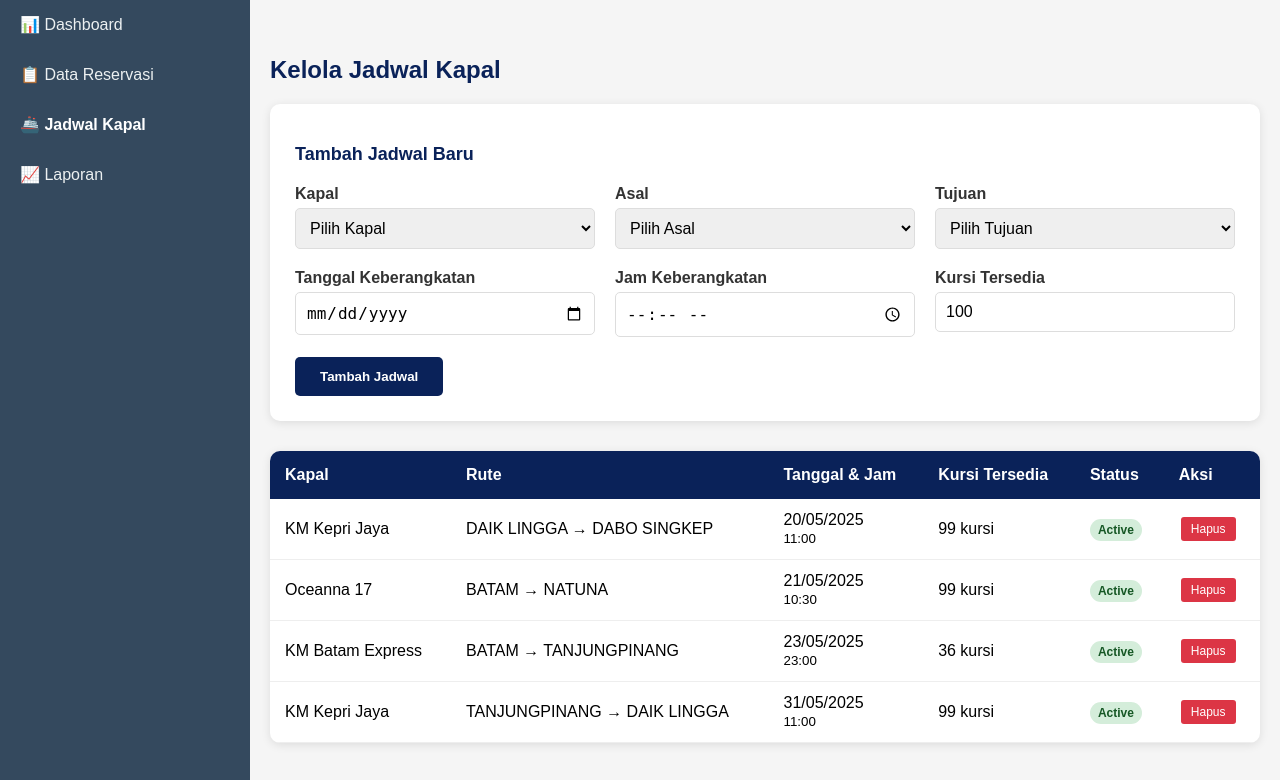
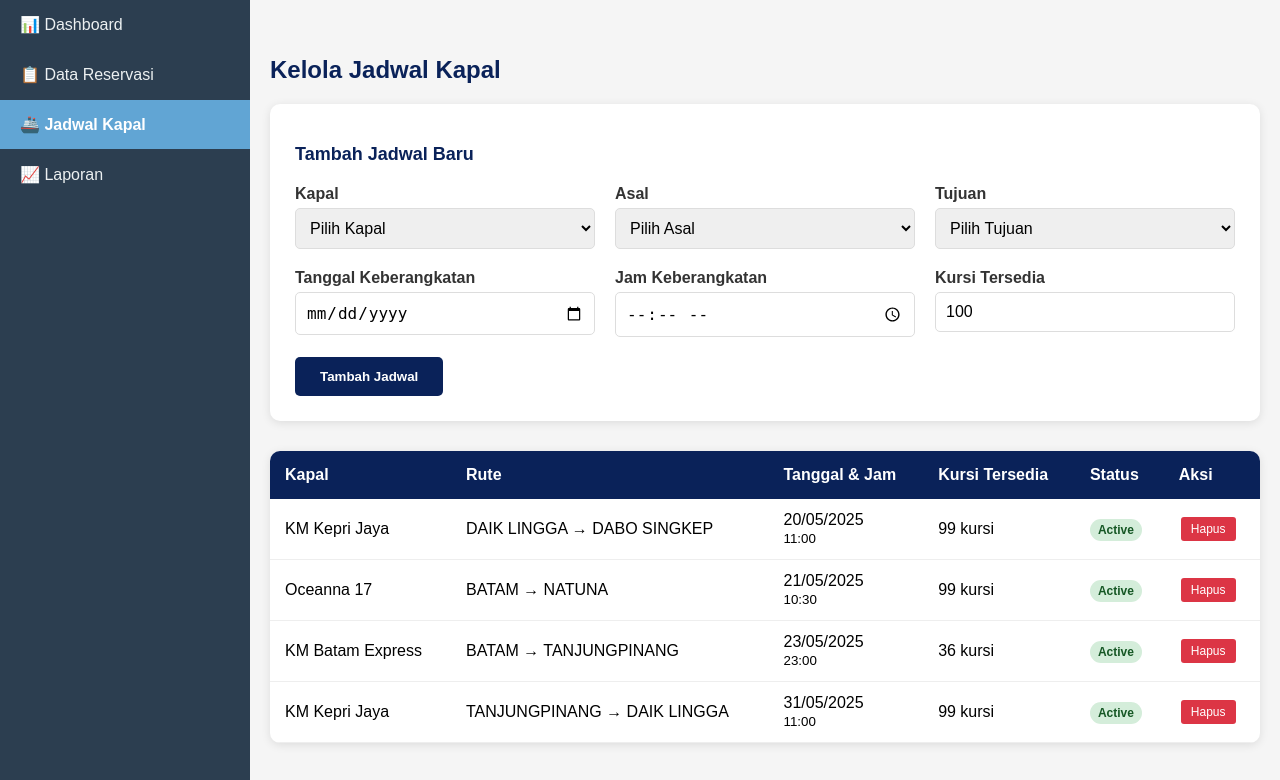
Before and after one commit to zerohige/Pelayaran-Kepri, a PHP site: page /pelayaran_kepri/admin_jadwal.php in a window 1280 px wide. Shown: the part 60-840 px from the top of the page. Run offline with PHP 8.4, Linux system fonts and the light colour scheme; the visitor is signed in with stand-in values (Sample User, id 1); data comes from the database, SQL or seed files in the repository.

Commit message:
Update sidebar.css

```diff
--- a/css/sidebar.css
+++ b/css/sidebar.css
@@ -1,7 +1,7 @@
 /* Sidebar */
 .sidebar {
     width: 250px;
-    background-color:#34495e;
+    background-color:#2C3E50;
     height: 100vh;
     position: fixed;
     left: 0;
@@ -20,7 +20,7 @@
 
 /* Sidebar Menu Item */
 .sidebar-menu li {
-    border-bottom: 1px solid #34495e; /* Border lebih halus */
+    border-bottom: 1px solid #2C3E50; /* Border lebih halus */
 }
 
 /* Sidebar Menu Link */
@@ -36,6 +36,7 @@
 /* Sidebar Menu Link Hover / Active */
 .sidebar-menu a:hover,
 .sidebar-menu a.active {
+    background-color: #61A5D4;
     color: white;
     font-weight: bold;
 }
```
